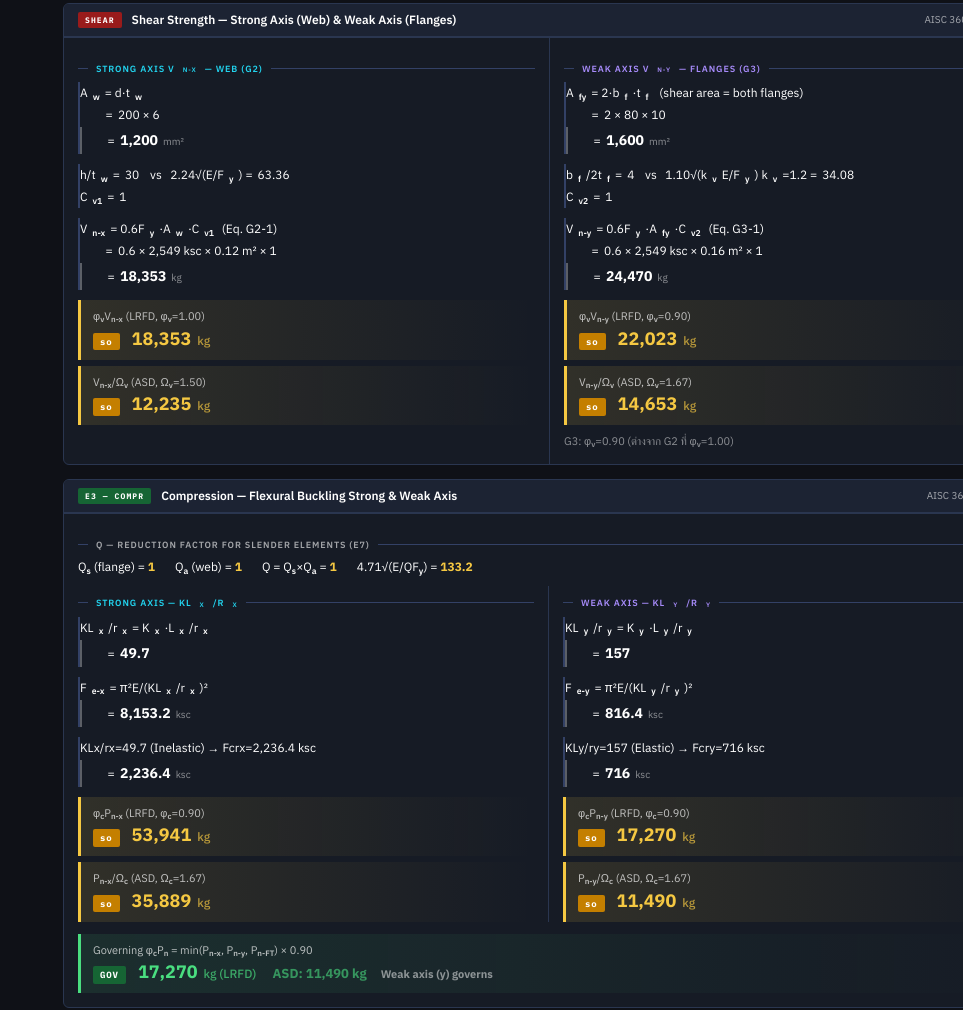
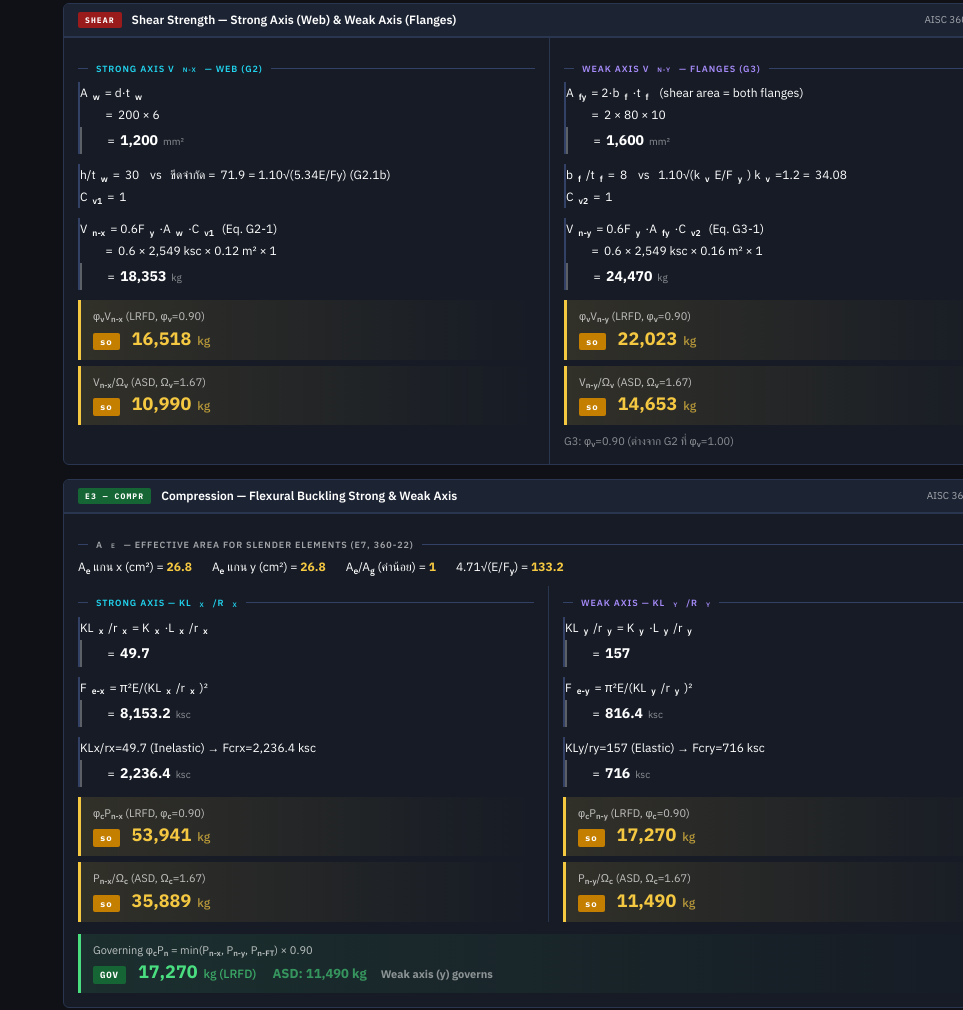
Before and after one commit to tanapawnj2/tanapawnj2.githup.io, a plain HTML site: page C_Channel.html in a window 1280 px wide. Shown: the part 2076-3086 px from the top of the page, without its empty margins (317-1280 px from the left). Drawn offline with Linux system fonts and the light colour scheme; no server answers; a web font is replaced by a local one.

Commit message:
H-Section/C-Channel: AISC 360-22 F3, F6-2, G2/G6 and E7 fixes
- F6-2 interpolates to 0.7FySy; add F3 flange local buckling
- Cv1 per G2.1(b) with kv = 5.34; G2.1(a) for rolled I only
- Cv2 per G6 with all three ranges; channel uses b = bf
- Compression with slender elements by 360-22 E7 effective area
- Channel LTB uses c = (ho/2)sqrt(Iy/Cw); FT strength uses Ae
- Combined check uses the actual phi_v / Omega_v

Co-Authored-By: Claude Opus 5.5 <noreply@anthropic.com>

```diff
--- a/C_Channel.html
+++ b/C_Channel.html
@@ -565,7 +565,7 @@ canvas{display:block;border-radius:4px;background:#0f1117}
         <div class="calc-line3"><span class="cl-ind"></span><span class="cl-eq">=</span><span class="cl-body"><span class="calc-val" id="shx_Aw">—</span><span class="calc-unit">mm²</span></span></div>
       </div>
       <div class="calc-block">
-        <div class="calc-line1"><span class="cl-body">h/t<sub>w</sub> = <span id="shx_htw">—</span> &nbsp; vs &nbsp; 2.24√(E/F<sub>y</sub>) = <span id="shx_limit">—</span></span></div>
+        <div class="calc-line1"><span class="cl-body">h/t<sub>w</sub> = <span id="shx_htw">—</span> &nbsp; vs &nbsp; ขีดจำกัด = <span id="shx_limit">—</span></span></div>
         <div class="calc-line1"><span class="cl-body">C<sub>v1</sub> = <span id="shx_Cv1">—</span></span></div>
       </div>
       <div class="calc-block">
@@ -586,7 +586,7 @@ canvas{display:block;border-radius:4px;background:#0f1117}
         <div class="calc-line3"><span class="cl-ind"></span><span class="cl-eq">=</span><span class="cl-body"><span class="calc-val" id="shy_Afy">—</span><span class="calc-unit">mm²</span></span></div>
       </div>
       <div class="calc-block">
-        <div class="calc-line1"><span class="cl-body">b<sub>f</sub>/2t<sub>f</sub> = <span id="shy_bftf">—</span> &nbsp; vs &nbsp; 1.10√(k<sub>v</sub>E/F<sub>y</sub>) k<sub>v</sub>=1.2 = <span id="shy_limit">—</span></span></div>
+        <div class="calc-line1"><span class="cl-body">b<sub>f</sub>/t<sub>f</sub> = <span id="shy_bftf">—</span> &nbsp; vs &nbsp; 1.10√(k<sub>v</sub>E/F<sub>y</sub>) k<sub>v</sub>=1.2 = <span id="shy_limit">—</span></span></div>
         <div class="calc-line1"><span class="cl-body">C<sub>v2</sub> = <span id="shy_Cv2">—</span></span></div>
       </div>
       <div class="calc-block">
@@ -613,12 +613,12 @@ canvas{display:block;border-radius:4px;background:#0f1117}
 <div class="sec-block">
   <div class="sec-hdr"><span class="sec-tag tag-green">E3 — Compr</span><span class="sec-title">Compression — Flexural Buckling Strong &amp; Weak Axis</span><span class="sec-ref">AISC 360-22 E3 / E7</span></div>
   <div class="rep-col-full" style="border-top:1px solid var(--border)">
-    <div class="sdiv">Q — Reduction factor for slender elements (E7)</div>
+    <div class="sdiv">A<sub>e</sub> — Effective area for slender elements (E7, 360-22)</div>
     <div style="display:flex;gap:20px;margin-bottom:10px;flex-wrap:wrap">
-      <div style="font-size:12px">Q<sub>s</sub> (flange) = <span style="color:var(--yellow);font-weight:700" id="co_Qs">—</span></div>
-      <div style="font-size:12px">Q<sub>a</sub> (web) = <span style="color:var(--yellow);font-weight:700" id="co_Qa">—</span></div>
-      <div style="font-size:12px">Q = Q<sub>s</sub>×Q<sub>a</sub> = <span style="color:var(--yellow);font-weight:700" id="co_Q">—</span></div>
-      <div style="font-size:12px">4.71√(E/QF<sub>y</sub>) = <span style="color:var(--yellow);font-weight:700" id="co_lim">—</span></div>
+      <div style="font-size:12px">A<sub>e</sub> แกน x (cm²) = <span style="color:var(--yellow);font-weight:700" id="co_Qs">—</span></div>
+      <div style="font-size:12px">A<sub>e</sub> แกน y (cm²) = <span style="color:var(--yellow);font-weight:700" id="co_Qa">—</span></div>
+      <div style="font-size:12px">A<sub>e</sub>/A<sub>g</sub> (ค่าน้อย) = <span style="color:var(--yellow);font-weight:700" id="co_Q">—</span></div>
+      <div style="font-size:12px">4.71√(E/F<sub>y</sub>) = <span style="color:var(--yellow);font-weight:700" id="co_lim">—</span></div>
     </div>
     <div style="display:grid;grid-template-columns:1fr 1fr;gap:0">
       <div style="border-right:1px solid var(--border);padding-right:14px">
@@ -954,7 +954,8 @@ function calculate(){
   // ── Flexure X — F2 (Mn in kN·m internally, display in kg·m) ───
   const Mpx=Fy*Zx/1e6,Myx=Fy*Sx/1e6;   // kN·m
   const Lp_=1.76*ry*Math.sqrt(E/Fy);     // mm
-  const c1=J/(Sx*ho);
+  const c_ch=(ho/2)*Math.sqrt(Iy/Cw);   // F2-8b (channels)
+  const c1=J*c_ch/(Sx*ho);
   const Lr_=1.95*rts*(E/(0.7*Fy))*Math.sqrt(c1+Math.sqrt(c1**2+6.76*(0.7*Fy/E)**2)); // mm
   // Fy in MPa, Zx/Sx in mm³ → kN·m; convert display to kg·m
   sv('fx_Mp',Mpx*kgf,1);tx('fx_Mp_sub',f(Fy*ksc,1)+' ksc × '+f(Zx/1e6,4)+' m³');
@@ -972,11 +973,24 @@ function calculate(){
     tx('fx_Mn_formula','Mn=Cb[Mp−(Mp−0.7FySx)(Lb−Lp)/(Lr−Lp)]');
     tx('fx_Mn_sub',f(Cb,2)+'['+f(Mpx*kgf,0)+'−('+f((Mpx-0.7*Myx)*kgf,0)+')('+f(Lb/1000,3)+'−'+f(Lp_/1000,3)+')/('+f(Lr_/1000,3)+'−'+f(Lp_/1000,3)+')]');
   } else {
-    const Fcrl=Cb*PI**2*E/(Lb/rts)**2*Math.sqrt(1+0.078*J*Lb**2/(Sx*ho*rts**2));
+    const Fcrl=Cb*PI**2*E/(Lb/rts)**2*Math.sqrt(1+0.078*J*c_ch*Lb**2/(Sx*ho*rts**2));
     Mnx=Math.min(Fcrl*Sx/1e6,Mpx);ltb='Elastic LTB — Lb>Lr';
     tx('fx_regime','Lb='+f(Lb/1000,3)+' m > Lr='+f(Lr_/1000,3)+' m → Elastic LTB (Eq. F2-3)');
     tx('fx_Mn_formula','Mn=Fcr·Sx | Fcr='+f(Fcrl*ksc,1)+' ksc');tx('fx_Mn_sub','= '+f(Mnx*kgf,0)+' kg·m');
   }
+  // F3 — compression flange local buckling (noncompact / slender flange)
+  if(fcls!=='Compact'){
+    let MnFLB;
+    if(fcls==='Noncompact') MnFLB=Mpx-(Mpx-0.7*Myx)*(lf-lpf)/(lrf-lpf);            // F3-1
+    else { const kc=Math.min(0.76,Math.max(0.35,4/Math.sqrt(hc/tw))); MnFLB=0.9*E*kc*Sx/lf**2/1e6; }  // F3-2
+    if(MnFLB<Mnx){
+      Mnx=MnFLB; ltb='Flange Local Buckling (F3) — flange '+fcls;
+      tx('fx_regime','Flange '+fcls+' (λ='+f(lf,2)+') → FLB governs (Eq. '+(fcls==='Noncompact'?'F3-1':'F3-2')+')');
+      tx('fx_Mn_formula', fcls==='Noncompact'?'Mn=Mp−(Mp−0.7FySx)(λ−λpf)/(λrf−λpf)':'Mn=0.9E·kc·Sx/λ²');
+      tx('fx_Mn_sub','= '+f(Mnx*kgf,0)+' kg·m');
+    }
+  }
+  if(wcls!=='Compact') tx('fx_regime', (document.getElementById('fx_regime')||{}).textContent+' · ⚠ web '+wcls+' — ต้องตรวจตาม F4/F5 (ยังไม่คำนวณ)');
   sv('fx_Mn',Mnx*kgf,0);sv('fx_phiMn',0.9*Mnx*kgf,0);sv('fx_ASDMn',Mnx/1.67*kgf,0);
 
   // ── Flexure Y — F6 (display in kg·m) ─────────────────────────
@@ -990,10 +1004,10 @@ function calculate(){
     tx('fy_regime','Flange Compact (λ='+f(lf,2)+'≤λpf='+f(lpf,2)+') → Eq. F6-1');
     tx('fy_Mn_formula','Mn = Mp-y = Fy·Zy ≤ 1.6Fy·Sy');tx('fy_Mn_sub','= '+f(Mpy*kgf,0)+' kg·m');
   } else if(fcls==='Noncompact'){
-    Mny=Math.max(Mpy-(Mpy-Myy)*(lf-lpf)/(lrf-lpf),Myy);wy='Noncompact → Linear interp.';
+    Mny=Mpy-(Mpy-0.7*Myy)*(lf-lpf)/(lrf-lpf);wy='Noncompact → Linear interp.';
     tx('fy_regime','Flange Noncompact ('+f(lf,2)+') → Eq. F6-2');
-    tx('fy_Mn_formula','Mn=Mp-y−(Mp-y−My-y)(λ−λpf)/(λrf−λpf)');
-    tx('fy_Mn_sub',f(Mpy*kgf,0)+'−('+f((Mpy-Myy)*kgf,0)+')('+f(lf,2)+'−'+f(lpf,2)+')/('+f(lrf,2)+'−'+f(lpf,2)+')');
+    tx('fy_Mn_formula','Mn=Mp-y−(Mp-y−0.7Fy·Sy)(λ−λpf)/(λrf−λpf)');
+    tx('fy_Mn_sub',f(Mpy*kgf,0)+'−('+f((Mpy-0.7*Myy)*kgf,0)+')('+f(lf,2)+'−'+f(lpf,2)+')/('+f(lrf,2)+'−'+f(lpf,2)+')');
   } else {
     Mny=0.69*E*Sy/lf**2/1e6;wy='Slender → Fcr·Sy';
     tx('fy_regime','Flange Slender ('+f(lf,2)+'>'+f(lrf,2)+') → Eq. F6-3');
@@ -1003,14 +1017,15 @@ function calculate(){
 
   // ── Shear X — G2 (display in kg) ────────────────────────────
   const Aw=d*tw,htw=(d-2*tf)/tw,lsh=2.24*Math.sqrt(E/Fy);
-  // G2.1(a): h/tw ≤ 2.24√(E/Fy) → Cv1=1.0, φv=1.00, Ωv=1.50
-  // G2.1(b): h/tw >  2.24√(E/Fy) → Cv1<1.0,  φv=0.90, Ωv=1.67
-  const shx_case1 = htw <= lsh;
-  const Cv1 = shx_case1 ? 1.0 : Math.min(lsh/htw, 1.0);
+  // G2.1(a): rolled I-shapes with h/tw ≤ 2.24√(E/Fy) → Cv1=1, φv=1.00, Ωv=1.50 (not for channels)
+  // G2.1(b): kv = 5.34 (no stiffeners) → Cv1 = 1 if h/tw ≤ 1.10√(kvE/Fy), else 1.10√(kvE/Fy)/(h/tw)
+  const lsh_b = 1.10*Math.sqrt(5.34*E/Fy);
+  const shx_case1 = false;
+  const Cv1 = shx_case1 ? 1.0 : (htw <= lsh_b ? 1.0 : lsh_b/htw);
   const phiVx = shx_case1 ? 1.00 : 0.90;
   const OmVx  = shx_case1 ? 1.50 : 1.67;
   const Vnx=0.6*Fy*Aw*Cv1/1e3;   // kN
-  sv('shx_Aw',Aw,0);tx('shx_Aw_sub',d+' × '+tw);sv('shx_htw',htw,2);sv('shx_limit',lsh,2);sv('shx_Cv1',Cv1,3);
+  sv('shx_Aw',Aw,0);tx('shx_Aw_sub',d+' × '+tw);sv('shx_htw',htw,2);tx('shx_limit', shx_case1 ? f(lsh,2)+' (G2.1a)' : f(lsh_b,2)+' = 1.10√(5.34E/Fy) (G2.1b)');sv('shx_Cv1',Cv1,3);
   tx('shx_Vn_sub','0.6 × '+f(Fy*ksc,1)+' ksc × '+f(Aw/1e4,4)+' m² × '+f(Cv1,3));
   sv('shx_Vn',Vnx*kgf,0);
   sv('shx_phiVn',phiVx*Vnx*kgf,0);
@@ -1027,25 +1042,38 @@ function calculate(){
   // G3: Vn-y = 0.6Fy·Afy·Cv2,  φv=0.90, Ωv=1.67
   // Cv2 based on kv=1.2 for outstanding flange element (Table B4.1a note)
   // limit = 1.10√(kv·E/Fy) where kv=1.2
-  const Afy=2*bf*tf,bftf=bf/(2*tf);
+  const Afy=2*bf*tf,bftf=bf/tf;   // G6: b = bf/2 (I-shape), bf (channel)
   const lsh_f=1.10*Math.sqrt(1.2*E/Fy);   // flange shear limit (kv=1.2)
-  const Cv2=bftf<=lsh_f?1.0:Math.min(lsh_f/bftf,1.0);
+  const lsh_f2=1.37*Math.sqrt(1.2*E/Fy);
+  const Cv2=bftf<=lsh_f?1.0:(bftf<=lsh_f2?lsh_f/bftf:1.51*1.2*E/(bftf**2*Fy));   // G2-9..G2-11
   const Vny=0.6*Fy*Afy*Cv2/1e3;   // kN
   sv('shy_Afy',Afy,0);tx('shy_Afy_sub','2 × '+bf+' × '+tf);sv('shy_bftf',bftf,2);sv('shy_limit',lsh_f,2);sv('shy_Cv2',Cv2,3);
   tx('shy_Vn_sub','0.6 × '+f(Fy*ksc,1)+' ksc × '+f(Afy/1e4,4)+' m² × '+f(Cv2,3));
   sv('shy_Vn',Vny*kgf,0);sv('shy_phiVn',0.9*Vny*kgf,0);sv('shy_ASDVn',Vny/1.67*kgf,0);
 
   // ── Compression E3/E7 (Fcr in MPa internally, display ksc/kg) ─
-  let Qs=1,Qa=1;
-  if(lf>lrf_c)Qs=Math.min(0.69*E/(Fy*lf**2),1);
-  if(lw>lrw_c){const be=Math.min(1.92*tw*Math.sqrt(E/Fy)*(1-0.34/lw*Math.sqrt(E/Fy)),hw);Qa=Math.min((A-(hw-be)*tw)/A,1);}
-  const Q=Qs*Qa;
-  sv('co_Qs',Qs,4);sv('co_Qa',Qa,4);sv('co_Q',Q,4);
-
+  // AISC 360-22 E7: Ae = A − Σ(b − be)·t,  be = b(1 − c1√(Fel/Fcr))√(Fel/Fcr) when λ > λr√(Fy/Fcr)
+  const E7el=[{b:bf,t:tf,n:2,u:true},{b:hw,t:tw,n:1,u:false}];
+  function Aeff(Fcr){
+    let Ae=A;
+    E7el.forEach(el=>{
+      const lam=el.b/el.t, lr=(el.u?0.56:1.49)*Math.sqrt(E/Fy);
+      const c1e=el.u?0.22:0.18, c2e=el.u?1.49:1.31;
+      if(lam>lr*Math.sqrt(Fy/Fcr)){
+        const Fel=(c2e*lr/lam)**2*Fy, rr=Math.sqrt(Fel/Fcr);
+        const be=Math.min(el.b, el.b*(1-c1e*rr)*rr);
+        Ae-=el.n*(el.b-be)*el.t;
+      }
+    });
+    return Ae;
+  }
+  const Q=1;   // E3 uses full Fy; local buckling via Ae (E7, 360-22)
   const KLrx=Kx*Lx/rx,KLry=Ky*Ly/ry;
   const rx_=fcrCalc(KLrx,E,Q,Fy),ry_=fcrCalc(KLry,E,Q,Fy);
   sv('co_lim',rx_.lim,1);
-  const Pnx=rx_.Fcr*A/1e3,Pny=ry_.Fcr*A/1e3;   // kN
+  const Aex=Aeff(rx_.Fcr),Aey=Aeff(ry_.Fcr);
+  const Pnx=rx_.Fcr*Aex/1e3,Pny=ry_.Fcr*Aey/1e3;   // kN (E7-1: Pn = Fcr·Ae)
+  sv('co_Qs',Aex/100,2);sv('co_Qa',Aey/100,2);sv('co_Q',Math.min(Aex,Aey)/A,4);
 
   sv('co_KLrx',KLrx,1);sv('co_Fex',rx_.Fe*ksc,1);sv('co_Fcrx',rx_.Fcr*ksc,1);
   tx('co_regime_x','KLx/rx='+f(KLrx,1)+' ('+rx_.reg+') → Fcrx='+f(rx_.Fcr*ksc,1)+' ksc');
@@ -1073,14 +1101,14 @@ function calculate(){
   let Fcr_FT,reg_FT;
   if(KLr_eq_FT<=lim_FT){Fcr_FT=Q*Math.pow(0.658,Q*Fy/Fe_FT)*Fy;reg_FT='Inelastic';}
   else{Fcr_FT=0.877*Fe_FT;reg_FT='Elastic';}
-  const PnFT=Fcr_FT*A/1e3;   // kN
+  const PnFT=Fcr_FT*Aeff(Fcr_FT)/1e3;   // kN (E7: Fcr·Ae)
 
   // Display E4
   sv('ft_x0',x0,2);sv('ft_r0sq',r0sq,1);sv('ft_H',H_,4);
   sv('ft_G',G_*ksc,0);sv('ft_KzLz',KzLz,0);
   sv('ft_Fez',Fez*ksc,1);sv('ft_Fesym',Fex*ksc,1);
   sv('ft_FeFT',Fe_FT*ksc,1);sv('ft_FcrFT',Fcr_FT*ksc,1);
-  tx('ft_regime','Fe-equiv KL/r='+f(KLr_eq_FT,1)+' '+(KLr_eq_FT<=lim_FT?'≤':'>')+' lim='+f(lim_FT,1)+' → '+reg_FT+' → Fcr-FT = '+(KLr_eq_FT<=lim_FT?'Q·0.658^(QFy/Fe)·Fy':'0.877·Fe'));
+  tx('ft_regime','Fe-equiv KL/r='+f(KLr_eq_FT,1)+' '+(KLr_eq_FT<=lim_FT?'≤':'>')+' lim='+f(lim_FT,1)+' → '+reg_FT+' → Fcr-FT = '+(KLr_eq_FT<=lim_FT?'0.658^(Fy/Fe)·Fy':'0.877·Fe'));
   sv('ft_phiPn',0.9*PnFT*kgf,0);sv('ft_ASDPn',PnFT/1.67*kgf,0);
 
   // Governing compression now includes FT mode
@@ -1112,7 +1140,7 @@ function calculate(){
   const Pc =kf*Pn_gov*kgf*nSec;
   const Mcx=kf*Mnx*kgf*nSec;
   const Mcy=kf*Mny*kgf*nSec;
-  const Vcx=kf*Vnx*kgf*nSec;
+  const Vcx=(isASD?1/OmVx:phiVx)*Vnx*kgf*nSec;
   const Vcy=kf*Vny*kgf*nSec;
   const prr=Pc>0?Pap/Pc:0;
   const mterm=(Mcx>0?Mxap/Mcx:0)+(Mcy>0?Myap/Mcy:0);
```
Also changed, not shown: H-Section.html (+50 -23 lines).
